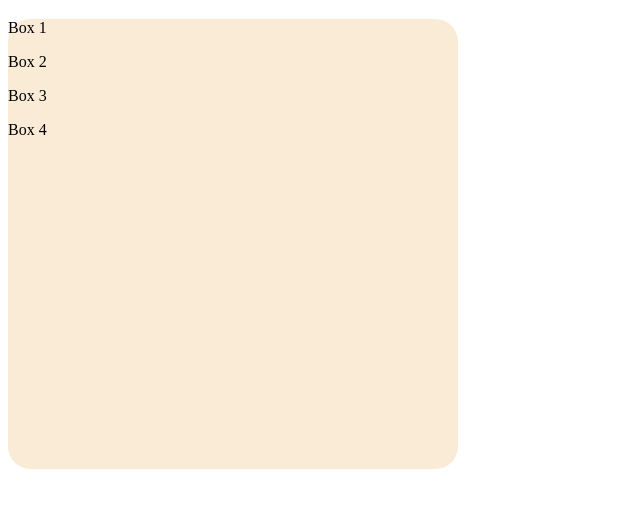
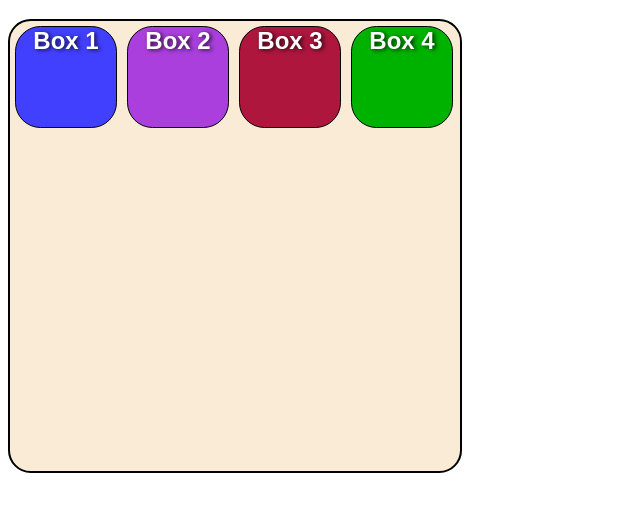
Before and after one commit to mikeestolas/Projects, a plain HTML site: page Basic_css_demo1.html in a window 1280 px wide. Shown: the part 61-572 px from the top of the page, without its empty margins (0-640 px from the left). Drawn offline with Linux system fonts and the light colour scheme.

Commit message:
Update basic_style.css

```diff
--- a/CSS/basic_style.css
+++ b/CSS/basic_style.css
@@ -1,5 +1,5 @@
 body {
-        background-color: ; #ffff;
+        background-color: #ffff;
 }
 
 h1 {
@@ -12,15 +12,15 @@ h1 {
     width: 450px;
     height: 450px;
     background-color: #faebd7;
-    border: 2px sollid black;
+    border: 2px solid black;
     border-radius: 5%;
 }
 
 /*-----------------------------------------
     SELECT ALL SQUARES IN THE ARRAY
 -------------------------------------------*/
-.container .squares:nth-child(~n+4)   {
-    background-image: url {"../images/icons/smileyface2.png"};
+.container .squares:nth-child(-n+4)   {
+    background-image: url ("../images/icons/m2.png");
     color: #fff;
     float: left;
     width: 100px;
@@ -29,11 +29,58 @@ h1 {
     border: 1px solid black;
     border-radius: 25%;
     cursor: pointer;
+    transition: transform .5s ease-in-out;
 }
 
 /*-------------------------------------------
     SELECT ALL SQUARES PARAGRAPH IN THE ARRAY
 ----------------------------------------------*/
-.squares:nth-child(~n+4) p{
-    font-family: "Helvetics Neue", Helvetics, Arial, Sans
+.squares:nth-child(-n+4) p{
+    font-family: "Helvetics Neue", Helvetics, Arial, sans-serif;
+    font-size: 1.5em;
+    font-weight: 900;
+    text-align: center;
+    margin: 0;
+    text-shadow: 2px 1px 4px rgba(0,0,0, 0.8);
 }
+/* -------------------------------------------
+    INDIVIDUALLY SELECT A SQUARE IN THE ARRAY
+   -------------------------------------------*/
+   .squares:nth-child(1) {
+       background: #4240ff;
+   }
+
+   .squares:nth-child(2) {
+       background: #ab3fdd;
+   }
+
+   .squares:nth-child(3) {
+       background: #ae163e;
+   }
+
+   .squares:nth-child(4) {
+       background: #00b200;
+   }
+
+   /*--------------------------------------------
+        HOVER EFFECTS
+    ---------------------------------------------*/
+    .container .squares:nth-child(-N+4) :hover {
+        background-image: url ("../images/icons/m1.png");
+    }
+
+    .squares:nth-child(1) :hover {
+        background: #13b4ff;
+    }
+
+    .squares:nth-child(2) :hover {
+        background: #d861af;
+    }
+
+    .squares:nth-child(3) :hover {
+        background: #81205f;
+    }
+
+    .squares:nth-child(4) :hover {
+        background: #77b800;
+    }
```
